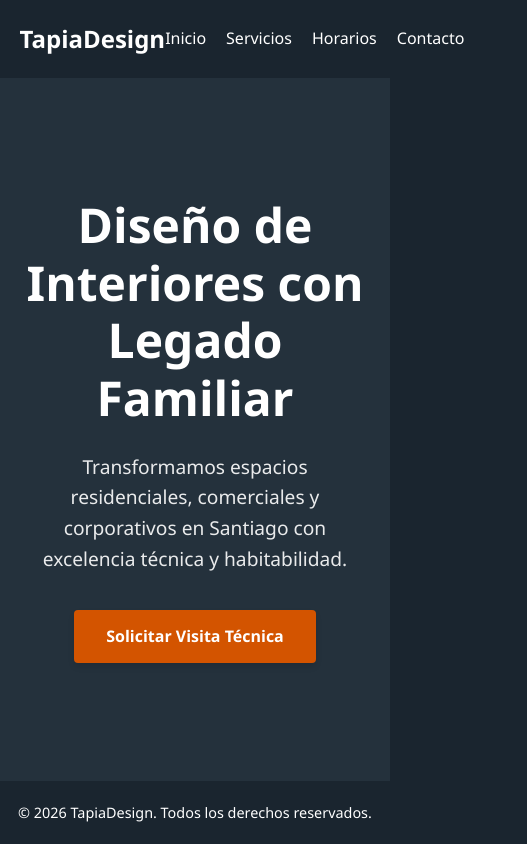
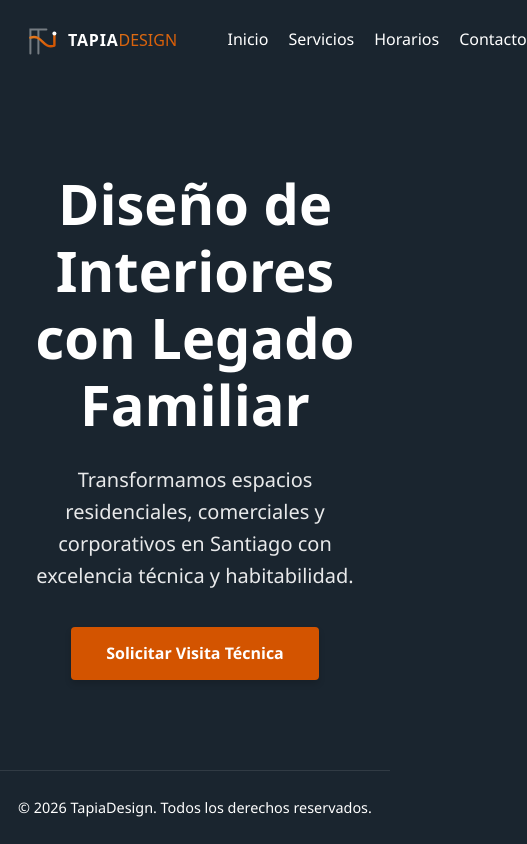
Before and after one commit to tricicoplot/TapiaDesign, a plain HTML site: page index.html in a window 390 px wide. Shown: the whole page, 527 px wide, since content can reach past the window. Drawn offline with Linux system fonts and the light colour scheme.

Commit message:
feat: diseño definitivo de logo, favicon y estructura responsive

```diff
--- a/index.html
+++ b/index.html
@@ -5,11 +5,14 @@
     <meta name="viewport" content="width=device-width, initial-scale=1.0">
     <title>Inicio | TapiaDesign</title>
     <link rel="stylesheet" href="src/css/global.css">
+    <link rel="icon" type="image/svg+xml" href="src/assets/favicon.svg">
 </head>
 <body style="margin: 0; padding: 0; display: flex; flex-direction: column; min-height: 100vh; background-color: #1a252f;">
 
     <header class="main-header">
-        <div class="logo">TapiaDesign</div>
+        <a href="index.html" style="display: flex; align-items: center;">
+            <img src="src/assets/logo.svg" alt="TapiaDesign Logo" style="height: 40px; width: auto;">
+        </a>
         <nav class="main-nav">
             <ul>
                 <li><a href="index.html">Inicio</a></li>
@@ -20,16 +23,16 @@
         </nav>
     </header>
 
-    <main style="flex: 1; display: flex; flex-direction: column; justify-content: center; align-items: center; background-color: #24313c; padding: 60px 20px;">
+    <main style="flex: 1; display: flex; flex-direction: column; justify-content: center; align-items: center; background-color: #1a252f; padding: 40px 20px; width: 100%;">
         <section style="text-align: center; display: flex; flex-direction: column; justify-content: center; align-items: center; gap: 25px; font-family: 'Segoe UI', Arial, sans-serif; width: 100%;">
-            <h1 style="font-size: 3rem; margin: 0; color: #ffffff; font-weight: bold; max-width: 800px; line-height: 1.2;">Diseño de Interiores con Legado Familiar</h1>
-            <p style="font-size: 1.2rem; max-width: 600px; color: #ffffff; margin: 0; opacity: 0.9; line-height: 1.6;">Transformamos espacios residenciales, comerciales y corporativos en Santiago con excelencia técnica y habitabilidad.</p>
+            <h1 style="font-size: 3.5rem; margin: 0; color: #ffffff; font-weight: bold; max-width: 900px; line-height: 1.2;">Diseño de Interiores con Legado Familiar</h1>
+            <p style="font-size: 1.25rem; max-width: 650px; color: #ffffff; margin: 0; opacity: 0.9; line-height: 1.6;">Transformamos espacios residenciales, comerciales y corporativos en Santiago con excelencia técnica y habitabilidad.</p>
 
-            <a href="src/components/contacto.html" style="display: inline-block; background-color: #d35400; color: #ffffff; padding: 14px 32px; text-decoration: none; font-weight: bold; border-radius: 4px; font-size: 1rem; transition: background 0.2s; margin-top: 10px; box-shadow: 0 4px 6px rgba(0,0,0,0.1);">Solicitar Visita Técnica</a>
+            <a href="src/components/contacto.html" style="display: inline-block; background-color: #d35400; color: #ffffff; padding: 14px 35px; text-decoration: none; font-weight: bold; border-radius: 4px; font-size: 1rem; transition: background 0.2s; margin-top: 10px; box-shadow: 0 4px 6px rgba(0,0,0,0.15);">Solicitar Visita Técnica</a>
         </section>
     </main>
 
-    <footer style="background-color: #1a252f; color: #ffffff; text-align: center; padding: 20px 0; font-size: 0.9rem; width: 100%; font-family: 'Segoe UI', Arial, sans-serif;">
+    <footer style="background-color: #1a252f; color: #ffffff; text-align: center; padding: 25px 0; font-size: 0.9rem; width: 100%; font-family: 'Segoe UI', Arial, sans-serif; border-top: 1px solid rgba(255,255,255,0.1);">
         <p>&copy; 2026 TapiaDesign. Todos los derechos reservados.</p>
     </footer>
 
```
Also changed, not shown: src/components/contacto.html (+4 -1 lines), src/components/horarios.html (+4 -1 lines), src/components/menu.html (+5 -2 lines), src/assets/favicon.svg (added), src/assets/logo.svg (added).
